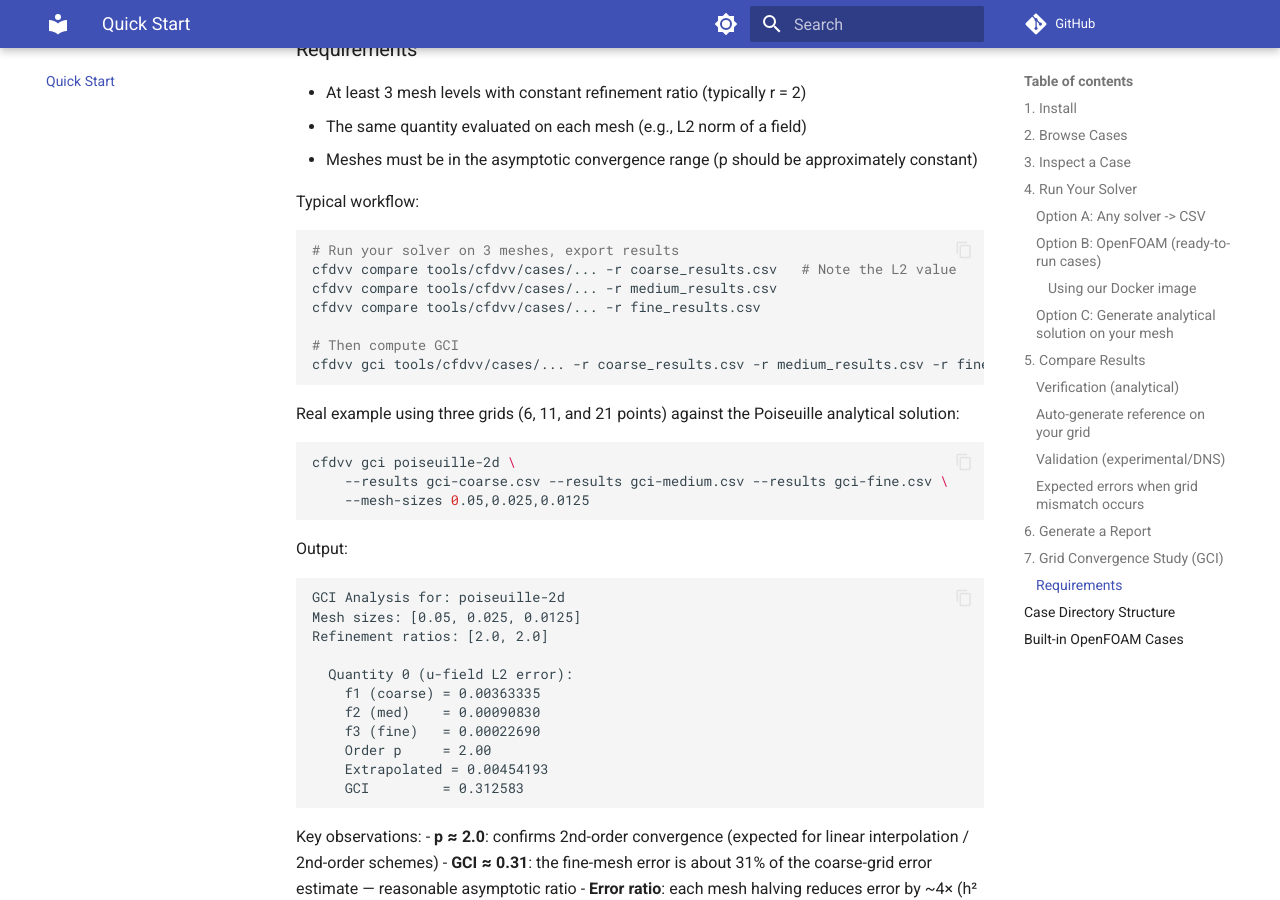
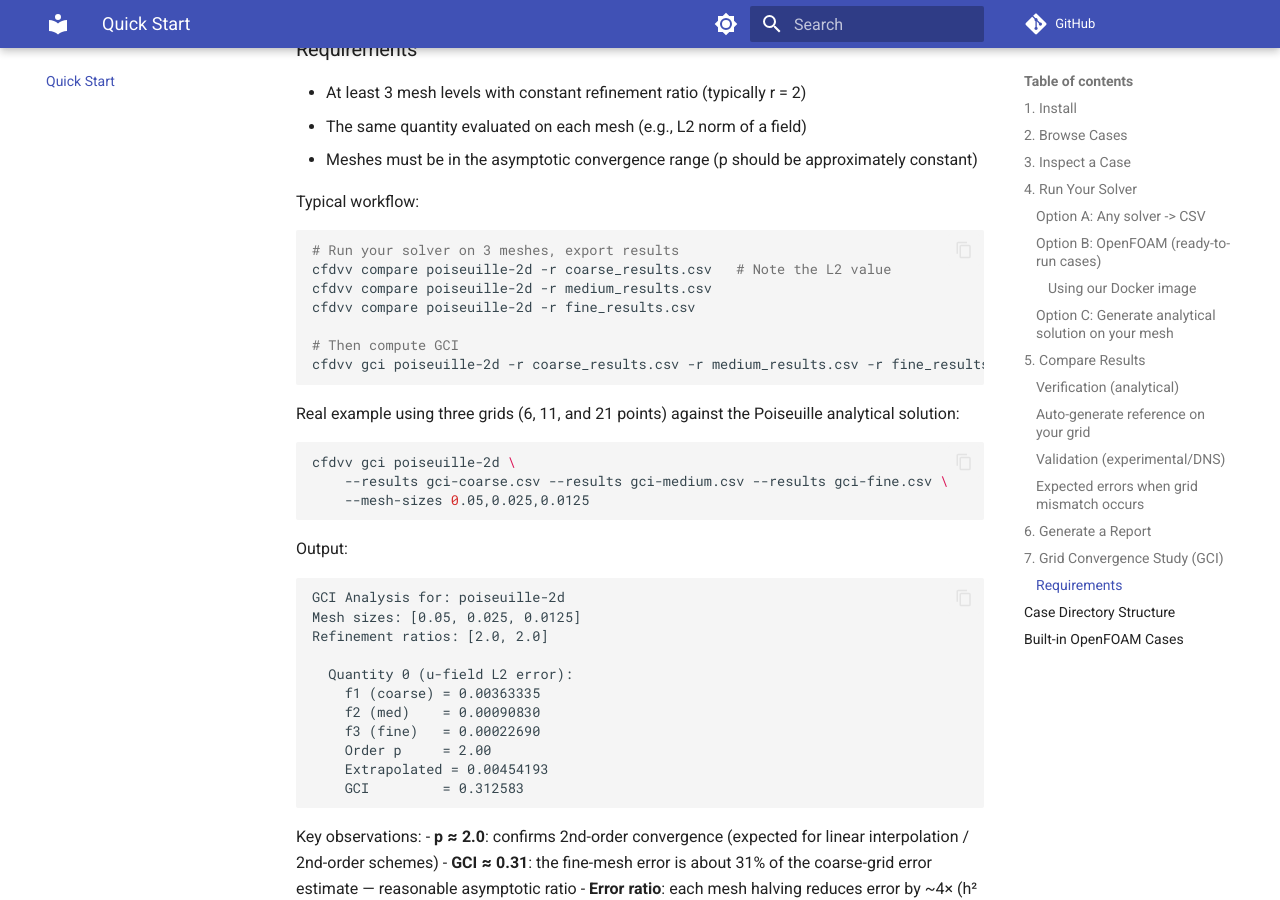
Before and after one commit to vvp-cfd/cfd-vv-suite, an MkDocs documentation site: the page built from docs/getting-started.md, in a window 1280 px wide and 900 px high, scrolled down 4808 px. Built offline with MkDocs 1.6.1 and Material for MkDocs 9.7.7, drawn with Linux system fonts in a browser that asks for light colours; comment, search, counter and statistics services are not loaded.

Commit message:
docs: replace remaining full paths with case IDs in GCI workflow

````diff
--- a/docs/getting-started.md
+++ b/docs/getting-started.md
@@ -197,12 +197,12 @@ Typical workflow:
 
 ```bash
 # Run your solver on 3 meshes, export results
-cfdvv compare tools/cfdvv/cases/... -r coarse_results.csv   # Note the L2 value
-cfdvv compare tools/cfdvv/cases/... -r medium_results.csv
-cfdvv compare tools/cfdvv/cases/... -r fine_results.csv
+cfdvv compare poiseuille-2d -r coarse_results.csv   # Note the L2 value
+cfdvv compare poiseuille-2d -r medium_results.csv
+cfdvv compare poiseuille-2d -r fine_results.csv
 
 # Then compute GCI
-cfdvv gci tools/cfdvv/cases/... -r coarse_results.csv -r medium_results.csv -r fine_results.csv
+cfdvv gci poiseuille-2d -r coarse_results.csv -r medium_results.csv -r fine_results.csv
 ```
 
 Real example using three grids (6, 11, and 21 points) against the Poiseuille analytical solution:
````
